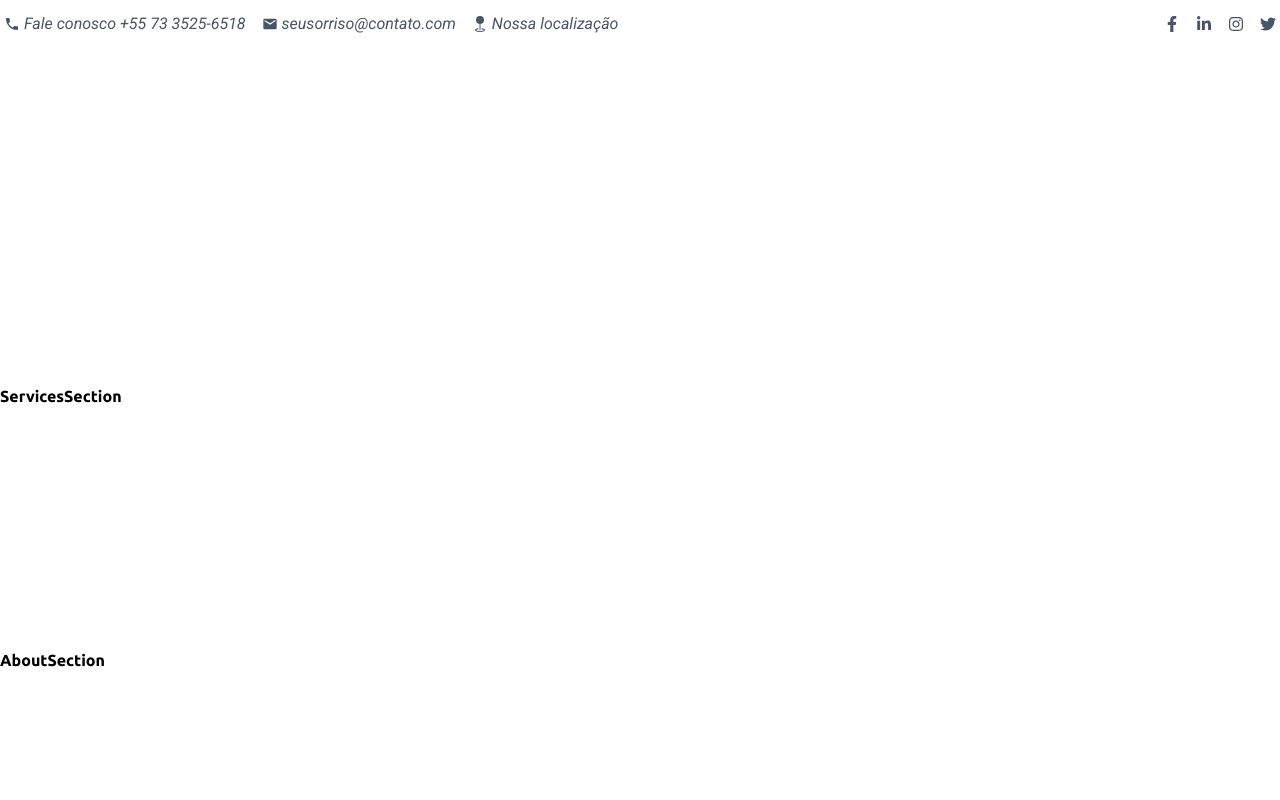
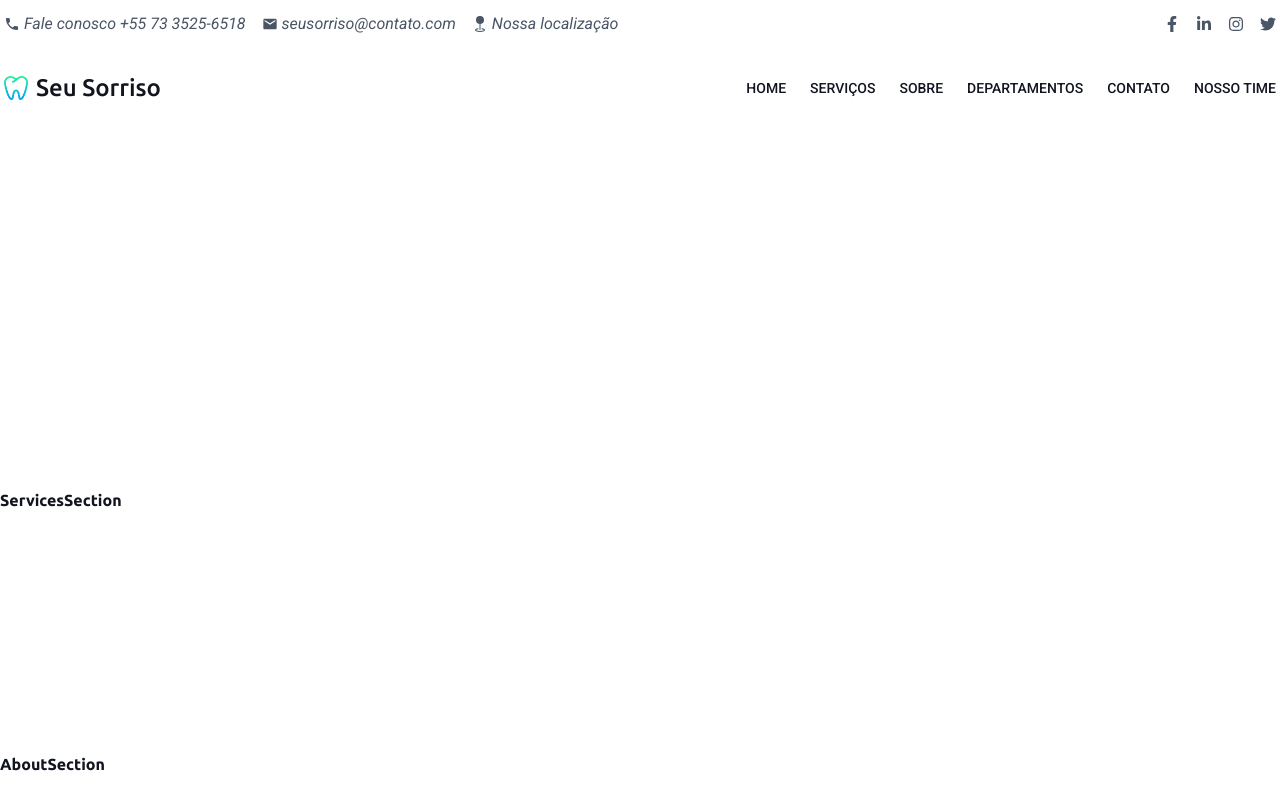
Before and after one commit to adrjmiranda/clinica-seu-sorriso, a React (Vite) app: page / in a window 1280 px wide. Shown: the top 800 px of the page. Built offline with nearby package versions, Linux system fonts and the light colour scheme.

Commit message:
chore: created navbar component

```diff
--- a/src/App.tsx
+++ b/src/App.tsx
@@ -12,7 +12,10 @@ import ServicesSection from '@/components/sections/ServicesSection';
 
 export default function App() {
 	return (
-		<div className="relative">
+		<div
+			className="relative"
+			id="home"
+		>
 			<Topbar />
 			<Navbar />
 
--- /dev/null
+++ b/src/components/layout/Logo.tsx
@@ -0,0 +1,17 @@
+import LogoImg from '@/assets/logo.png';
+
+export default function Logo() {
+	return (
+		<a
+			href="/"
+			className="flex items-center gap-2"
+		>
+			<img
+				src={LogoImg}
+				alt="Logo"
+				className="h-6"
+			/>
+			<span className="font-title text-2xl font-medium">Seu Sorriso</span>
+		</a>
+	);
+}
--- a/src/components/layout/Navbar.tsx
+++ b/src/components/layout/Navbar.tsx
@@ -1,3 +1,98 @@
+import { useEffect, useState } from 'react';
+import { IoMenu } from 'react-icons/io5';
+import { MdOutlineClose } from 'react-icons/md';
+
+import Logo from '@/components/layout/Logo';
+
 export default function Navbar() {
-	return <nav>Navbar</nav>;
+	const [isScrolling, setIsScrolling] = useState<boolean>(false);
+	const [menuIsActive, setMenuIsActive] = useState<boolean>(false);
+
+	useEffect(() => {
+		const handleScroll = (): void => {
+			setIsScrolling(window.scrollY > 20);
+		};
+
+		window.addEventListener('scroll', handleScroll);
+
+		return () => {
+			window.removeEventListener('scroll', handleScroll);
+		};
+	}, []);
+
+	return (
+		<nav
+			className={`${isScrolling ? 'bg-white' : 'bg-transparent'} sticky inset-0 flex h-20 items-center transition-colors duration-300 ease-in-out`}
+		>
+			<div className="horizontal-wrapper flex w-full justify-between">
+				<Logo />
+
+				<button
+					type="button"
+					className="text-tutti hover:text-sky flex items-center justify-center text-4xl md:hidden"
+					onClick={() => setMenuIsActive((previous) => !previous)}
+				>
+					{menuIsActive ? <MdOutlineClose /> : <IoMenu />}
+				</button>
+
+				<ul
+					className={`${menuIsActive ? 'top-20' : '-top-96 bg-transparent'} absolute flex w-[calc(100vw---spacing(2))] flex-col items-center gap-3 rounded-sm bg-white py-4 text-sm font-medium uppercase transition-all duration-500 ease-in-out md:relative md:top-0 md:w-auto md:flex-row md:gap-6 md:bg-transparent md:py-0`}
+				>
+					<li>
+						<a
+							href="#home"
+							className="hover:text-tutti"
+						>
+							Home
+						</a>
+					</li>
+
+					<li>
+						<a
+							href="#servicos"
+							className="hover:text-tutti"
+						>
+							Serviços
+						</a>
+					</li>
+
+					<li>
+						<a
+							href="#sobre"
+							className="hover:text-tutti"
+						>
+							Sobre
+						</a>
+					</li>
+
+					<li>
+						<a
+							href="#departamentos"
+							className="hover:text-tutti"
+						>
+							Departamentos
+						</a>
+					</li>
+
+					<li>
+						<a
+							href="#contato"
+							className="hover:text-tutti"
+						>
+							Contato
+						</a>
+					</li>
+
+					<li>
+						<a
+							href="#nosso-time"
+							className="hover:text-tutti"
+						>
+							Nosso time
+						</a>
+					</li>
+				</ul>
+			</div>
+		</nav>
+	);
 }
--- a/src/components/layout/Topbar.tsx
+++ b/src/components/layout/Topbar.tsx
@@ -9,7 +9,7 @@ import { MdMail, MdPhone } from 'react-icons/md';
 
 export default function Topbar() {
 	return (
-		<div className="fixed inset-0 hidden h-12 w-full items-center bg-white text-gray-600 md:flex">
+		<div className="hidden h-12 w-full items-center bg-white/70 text-gray-600 md:flex">
 			<div className="horizontal-wrapper flex w-full justify-between">
 				<address className="flex items-center gap-4">
 					<p className="flex items-center gap-1">
@@ -31,7 +31,7 @@ export default function Topbar() {
 						href="#"
 						target="_blank"
 						rel="noopener noreferrer"
-						className="hover:text-sky transition-colors duration-300 ease-in-out"
+						className="hover:text-sky"
 					>
 						<FaFacebookF />
 					</a>
@@ -39,7 +39,7 @@ export default function Topbar() {
 						href="#"
 						target="_blank"
 						rel="noopener noreferrer"
-						className="hover:text-sky transition-colors duration-300 ease-in-out"
+						className="hover:text-sky"
 					>
 						<FaLinkedinIn />
 					</a>
@@ -47,7 +47,7 @@ export default function Topbar() {
 						href="#"
 						target="_blank"
 						rel="noopener noreferrer"
-						className="hover:text-sky transition-colors duration-300 ease-in-out"
+						className="hover:text-sky"
 					>
 						<FaInstagram />
 					</a>
@@ -55,7 +55,7 @@ export default function Topbar() {
 						href="#"
 						target="_blank"
 						rel="noopener noreferrer"
-						className="hover:text-sky transition-colors duration-300 ease-in-out"
+						className="hover:text-sky"
 					>
 						<FaTwitter />
 					</a>
--- a/src/styles/index.css
+++ b/src/styles/index.css
@@ -20,8 +20,12 @@
 		@apply font-general;
 	}
 
+	html {
+		@apply scroll-smooth;
+	}
+
 	body {
-		@apply overflow-x-hidden scroll-smooth bg-white;
+		@apply text-deep overflow-x-hidden bg-white;
 	}
 
 	:is(h1, h2, h3, h4, h5, h6) {
@@ -31,6 +35,11 @@
 	select,
 	button {
 		@apply cursor-pointer;
+	}
+
+	button,
+	a {
+		@apply transition-colors duration-300 ease-in-out;
 	}
 }
 
```
Also changed, not shown: src/assets/logo.png (added).
